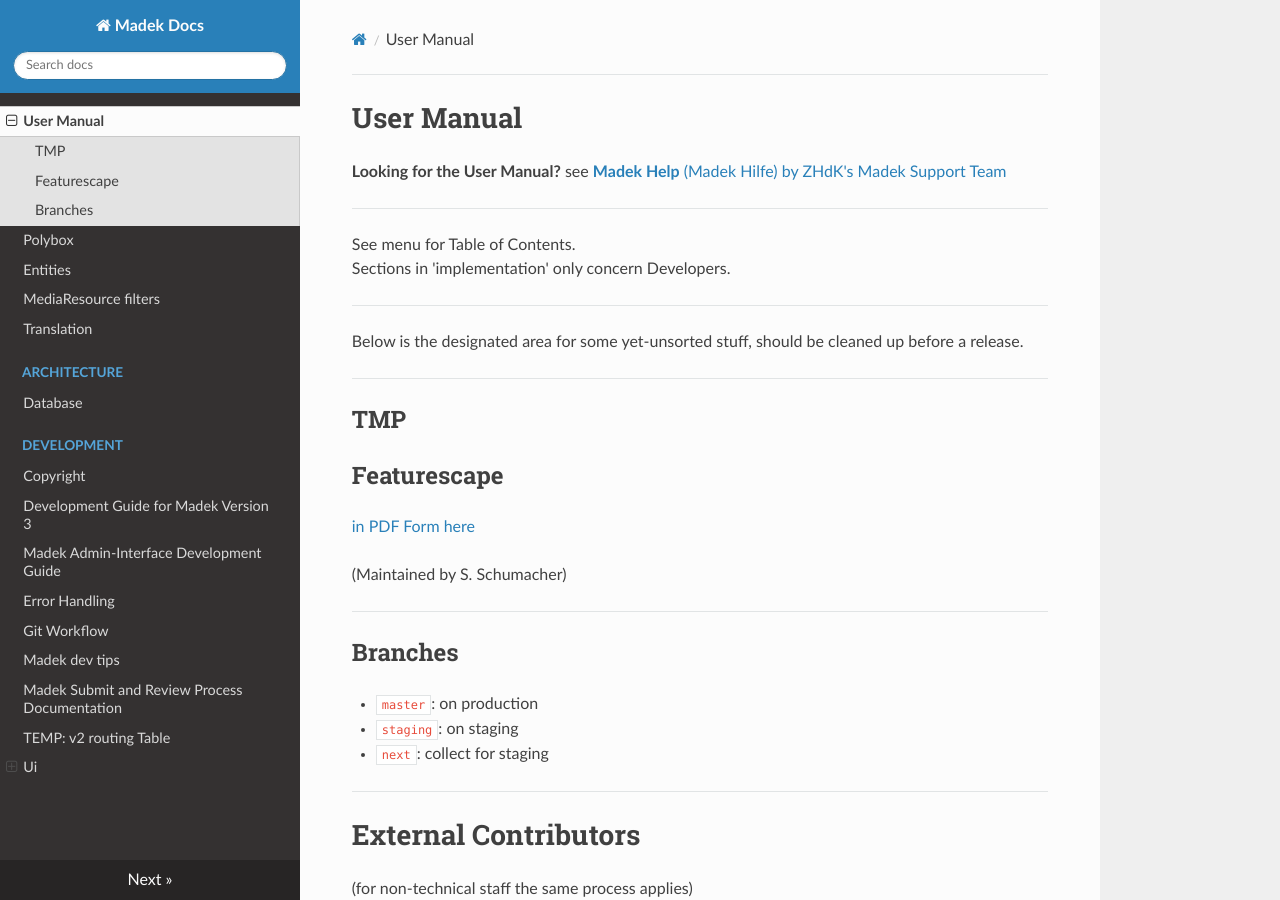
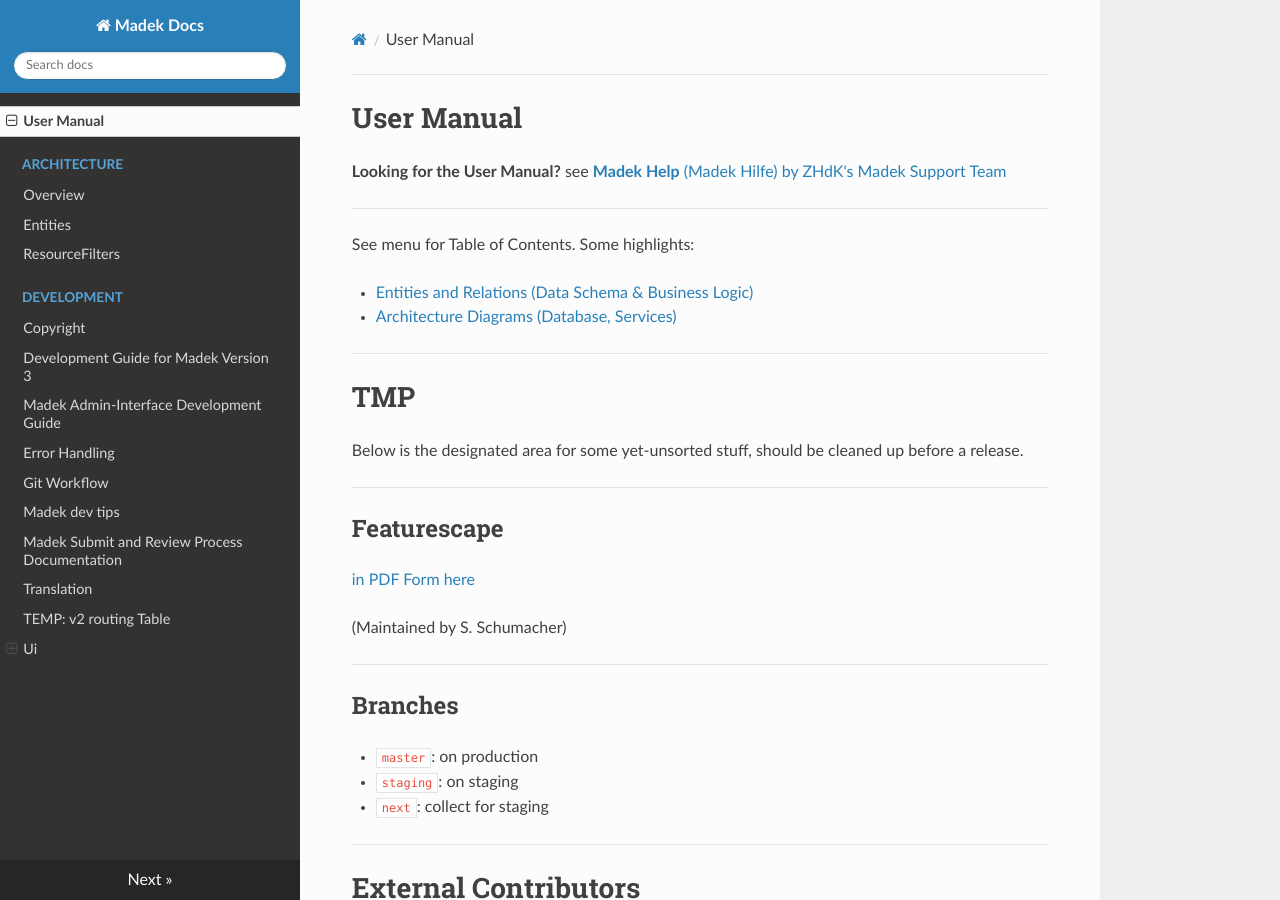
Before and after one commit to Madek/madek-documentation, an MkDocs documentation site: the page built from source/index.md, in a window 1280 px wide and 900 px high. Built offline with MkDocs 1.6.1, drawn with Linux system fonts in a browser that asks for light colours; nearby versions of some CDN libraries.

Commit message:
fixes: structure and links

```diff
--- a/source/index.md
+++ b/source/index.md
@@ -5,22 +5,23 @@ Madek Support Team](https://wiki.zhdk.ch/madek-hilfe/doku.php)
 
 ---
 
-See menu for Table of Contents.
-Sections in 'implementation' only concern Developers.
+See menu for Table of Contents. Some highlights:
+
+- [Entities and Relations (Data Schema & Business Logic)](./entities/)
+- [Architecture Diagrams (Database, Services)](./architecture/)
 
 ---
+
+# TMP
 
 Below is the designated area for some yet-unsorted stuff,
 should be cleaned up before a release.
 
-
 ---
-
-## TMP
 
 ## Featurescape
 
-[in PDF Form here](manual/Featurescape_2.pdf)
+[in PDF Form here](http://medienarchiv.zhdk.ch/entries/featurescape)
 
 (Maintained by S. Schumacher)
 
```
Also changed, not shown: source/architecture/architecture.md (deleted, +0 -7 lines), source/architecture/entities.md (renamed from source/entities.md, +1 -1 lines), source/architecture/index.md (added, +16 -0 lines), source/architecture/resource_filters.md (renamed from source/filters.md, +105 -3 lines), source/development/translation.md (renamed from source/translation.md, +2 -0 lines), source/development/ui/framework.md (+1 -1 lines), source/dynamic_filters.md (deleted, +0 -104 lines).
